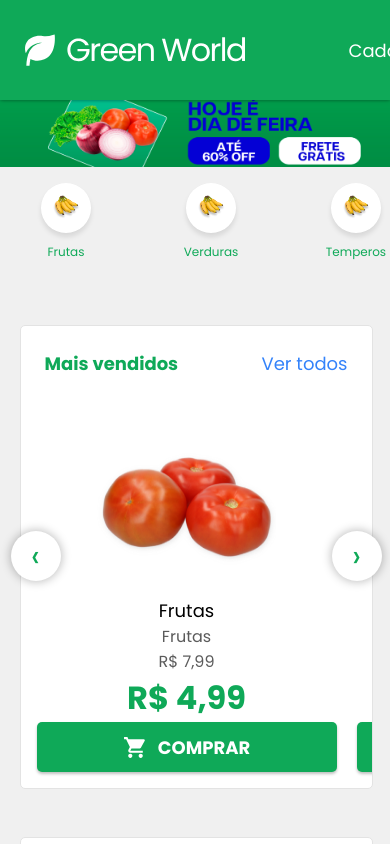
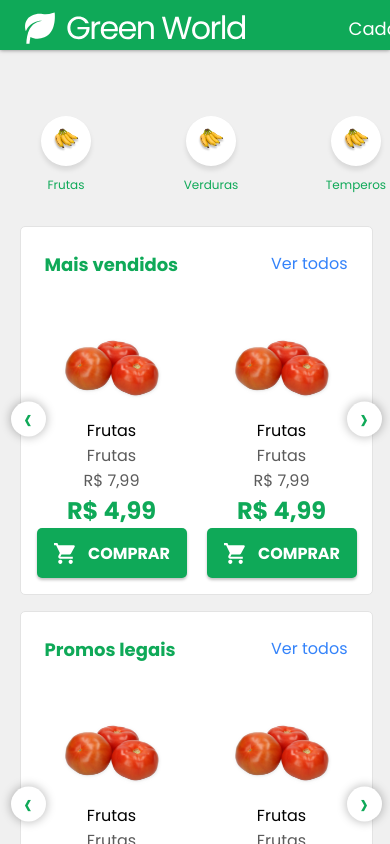
Before and after one commit to luzka1/green_world, a React (Create React App) app: page /shop in a window 390 px wide. Shown: the top 844 px of the page. Built offline with nearby package versions, Linux system fonts and the light colour scheme.

Commit message:
iniciando resposivo da pagina de loja

```diff
--- a/src/components/CarouselProducts/styles.module.css
+++ b/src/components/CarouselProducts/styles.module.css
@@ -47,7 +47,7 @@
     height: 50px;
     cursor: pointer;
     z-index: 1;
-    font-size: 32px;
+    font-size: 2rem;
     display: flex;
     align-items: center;
     justify-content: center;
@@ -71,4 +71,8 @@
     .titleShop h1{
       font-size: 18px;
     }
+    .navButton{
+      width: 35px;
+      height: 35px;
+    }
   }
--- a/src/components/Header/styles.module.css
+++ b/src/components/Header/styles.module.css
@@ -57,3 +57,9 @@ header{
     padding: 5px 30px;
     border-radius: 8px;
 }
+
+@media (max-width:1024px){
+    header{
+        height: 50px;
+    }
+}
--- a/src/components/ProductShop/ProductShop.tsx
+++ b/src/components/ProductShop/ProductShop.tsx
@@ -16,7 +16,7 @@ export const ProductShop = ({ item }: IProductsProps) => {
         <div className={styles.productName}>
           <p>{item.name}</p>
         </div>
-        <div className="gray">{item.type}</div>
+        <div className={`gray ${styles.productName}`}>{item.type}</div>
         <div className="gray">{item.value}</div>
         <div className="subtitle green bold">{item.promoValue}</div>
         <button>
--- a/src/components/ProductShop/styles.module.css
+++ b/src/components/ProductShop/styles.module.css
@@ -1,16 +1,17 @@
-.productItem{
+.productItem {
     min-width: 300px;
+    max-width: 300px;
     display: flex;
     flex-direction: column;
     align-items: center;
 }
 
-.productItem > img {
-    width: 180px;
-    height: 180px;
+.productItem>img {
+    width: 150px;
+    height: 150px;
 }
 
-.infosProduct{
+.infosProduct {
     display: flex;
     flex-direction: column;
     align-items: center;
@@ -38,3 +39,27 @@
     width: 25px;
     height: 25px;
 }
+
+.productName {
+    text-align: center;
+    width: 150px;
+    white-space: nowrap;
+    overflow: hidden;
+    text-overflow: ellipsis;
+}
+
+@media (max-width:1024px) {
+    .productItem {
+        min-width: 150px;
+        max-width: 150px;
+    }
+
+    .productItem>img {
+        width: 100px;
+        height: 100px;
+    }
+
+    .productItem p {
+        font-size: 1rem;
+    }
+}
--- a/src/pages/Shop/styles.module.css
+++ b/src/pages/Shop/styles.module.css
@@ -82,4 +82,17 @@
     .itemType p {
         font-size: 12px;
     }
+
+    #sectionItems {
+        gap: 1rem;
+    }
+
 }
+
+@media (max-width: 600px) {
+
+
+    #promoBanner {
+        display: none;
+    }
+}
--- a/src/themes/styles.tsx
+++ b/src/themes/styles.tsx
@@ -31,19 +31,19 @@ export const GlobalStyles = createGlobalStyle<{}>`
     background-color: var(--background-color);
   }
   p{
-    font-size:18px;
+    font-size: 1rem;
   }
   .landing-page-title{
-    font-size: 48px;
+    font-size: 3rem;
   }
   .title{
-    font-size: 36px;
+    font-size: 2rem;
   }
   .subtitle{
-    font-size: 32px;
+    font-size: 1.5rem;
   }
   .footer-title{
-    font-size: 18px;
+    font-size: 1rem;
     color:white;
   }
   .green{
@@ -65,7 +65,7 @@ export const GlobalStyles = createGlobalStyle<{}>`
     border-radius: 8px;
     border: 2px solid var(--border);
     box-sizing: border-box;
-    font-size:14px;
+    font-size: 0.9rem;
     background-color: var(--input-color);
   }
 
@@ -76,7 +76,7 @@ export const GlobalStyles = createGlobalStyle<{}>`
     border-radius: 8px;
     border: 2px solid var(--border);
     box-sizing: border-box;
-    font-size:14px;
+    font-size: 0.9rem;
     background-color: var(--input-color);
   }
   .principalButton{
@@ -86,7 +86,7 @@ export const GlobalStyles = createGlobalStyle<{}>`
     text-align:center;
     border:none;
     height:50px;
-    font-size: 18px;
+    font-size: 1.1rem;
     cursor:pointer;
   }
 `;
```
